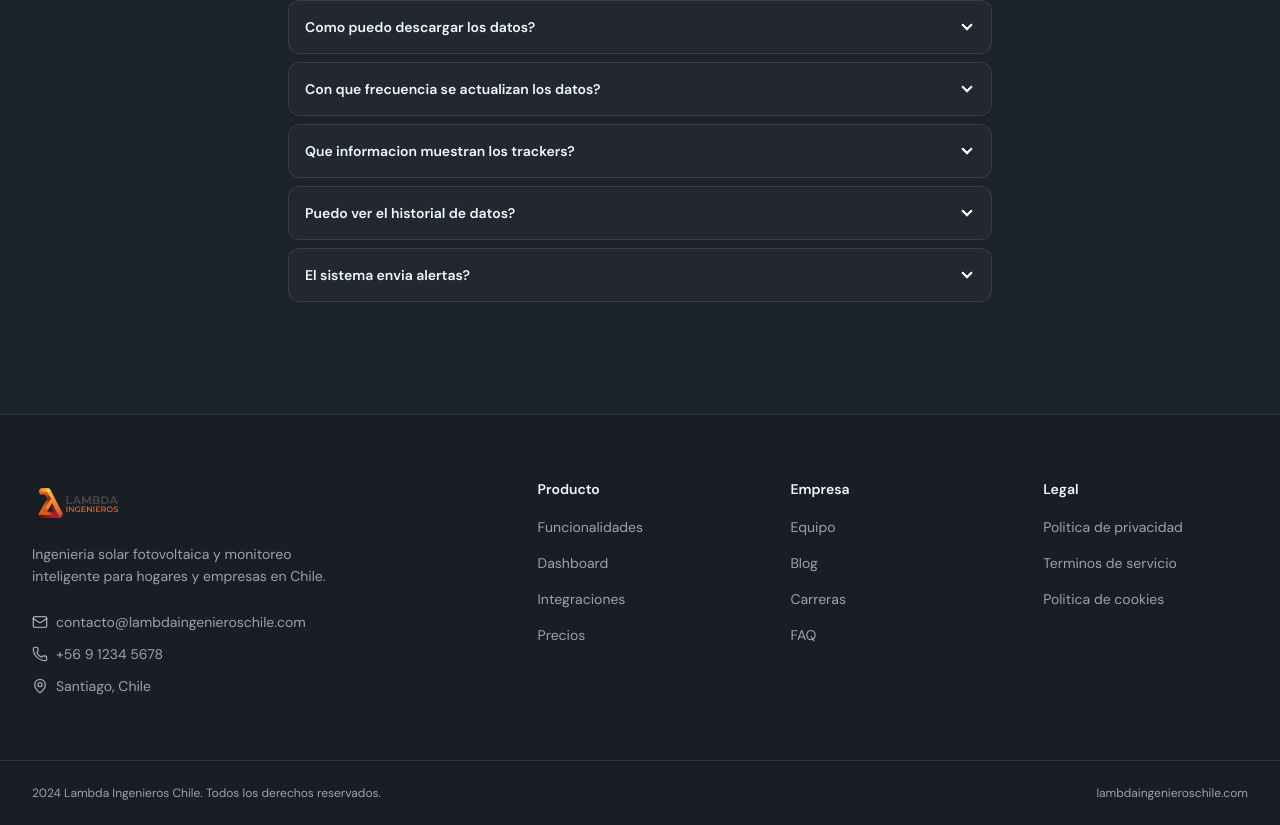
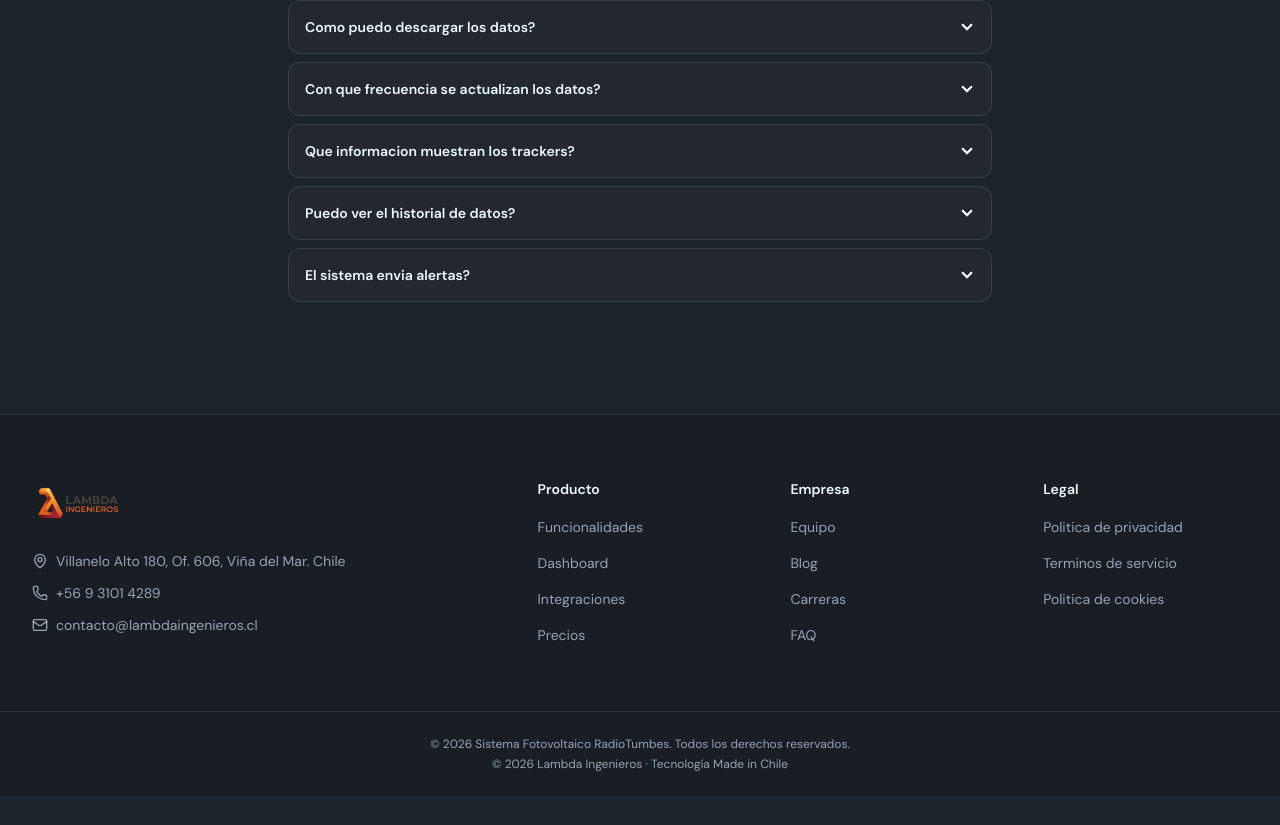
Before and after one commit to catluvies/v0si, a Next.js app: page / in a window 1280 px wide. Shown: the part 8557-9382 px from the top of the page. After the commit the page ends 9353 px from the top, so only its background shows below. Built offline with nearby package versions, Linux system fonts and the light colour scheme.

Commit message:
feat: update footer with real contact info and centered copyright

```diff
--- a/components/landing/footer.tsx
+++ b/components/landing/footer.tsx
@@ -37,29 +37,26 @@ export default function Footer() {
                 className="h-12 w-auto object-contain"
               />
             </a>
-            <p className="mt-4 text-sm text-base-content/60 leading-relaxed max-w-xs">
-              Ingenieria solar fotovoltaica y monitoreo inteligente para hogares
-              y empresas en Chile.
-            </p>
+            {/* TODO: agregar frase descriptiva de Lambda o quitar este párrafo */}
             <div className="mt-6 flex flex-col gap-3">
+              <span className="flex items-start gap-2 text-sm text-base-content/60">
+                <MapPin className="w-4 h-4 mt-0.5 shrink-0" />
+                Villanelo Alto 180, Of. 606, Viña del Mar. Chile
+              </span>
               <a
-                href="mailto:contacto@lambdaingenieroschile.com"
+                href="tel:+56931014289"
+                className="flex items-center gap-2 text-sm text-base-content/60 hover:text-base-content transition-colors"
+              >
+                <Phone className="w-4 h-4" />
+                +56 9 3101 4289
+              </a>
+              <a
+                href="mailto:contacto@lambdaingenieros.cl"
                 className="flex items-center gap-2 text-sm text-base-content/60 hover:text-base-content transition-colors"
               >
                 <Mail className="w-4 h-4" />
-                contacto@lambdaingenieroschile.com
+                contacto@lambdaingenieros.cl
               </a>
-              <a
-                href="tel:+56912345678"
-                className="flex items-center gap-2 text-sm text-base-content/60 hover:text-base-content transition-colors"
-              >
-                <Phone className="w-4 h-4" />
-                +56 9 1234 5678
-              </a>
-              <span className="flex items-center gap-2 text-sm text-base-content/60">
-                <MapPin className="w-4 h-4" />
-                Santiago, Chile
-              </span>
             </div>
           </div>
 
@@ -86,20 +83,13 @@ export default function Footer() {
 
       {/* Bottom bar */}
       <div className="border-t border-base-content/10">
-        <div className="max-w-7xl mx-auto px-4 lg:px-8 py-6 flex flex-col md:flex-row items-center justify-between gap-4">
+        <div className="max-w-7xl mx-auto px-4 lg:px-8 py-6 flex flex-col items-center gap-1 text-center">
           <p className="text-xs text-base-content/60">
-            {'2024 Lambda Ingenieros Chile. Todos los derechos reservados.'}
+            © 2026 Sistema Fotovoltaico RadioTumbes. Todos los derechos reservados.
           </p>
-          <div className="flex items-center gap-4">
-            <a
-              href="https://www.lambdaingenieroschile.com"
-              target="_blank"
-              rel="noopener noreferrer"
-              className="text-xs text-base-content/60 hover:text-base-content transition-colors"
-            >
-              lambdaingenieroschile.com
-            </a>
-          </div>
+          <p className="text-xs text-base-content/60">
+            © 2026 Lambda Ingenieros · Tecnología Made in Chile
+          </p>
         </div>
       </div>
     </footer>
```
